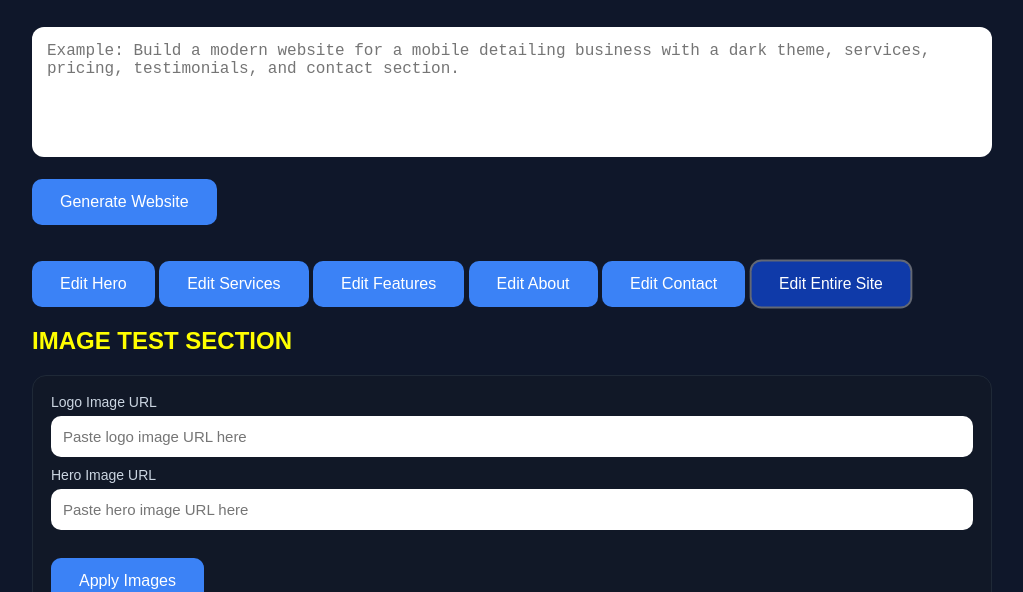
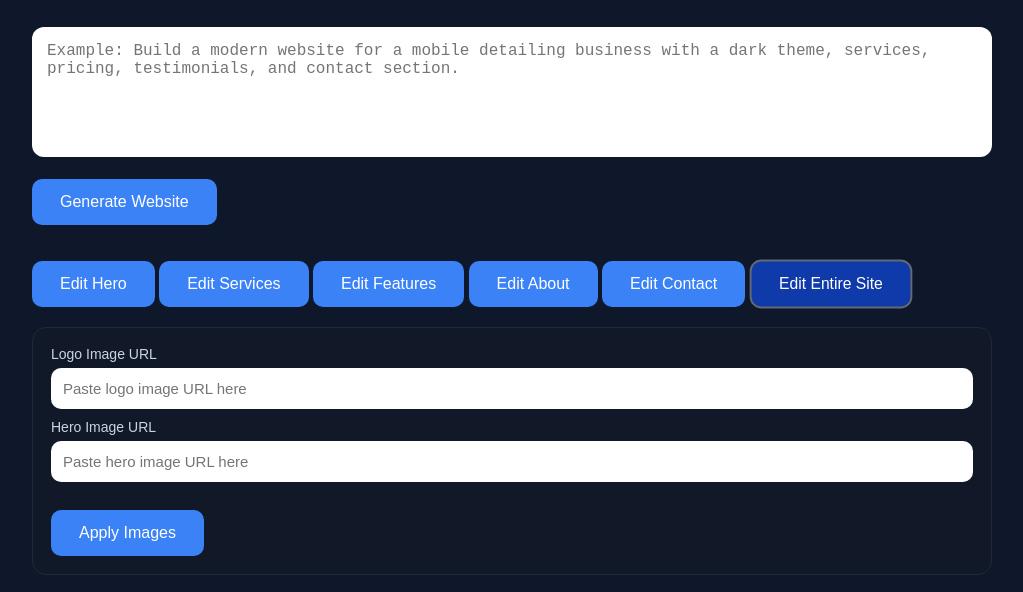
Before and after one commit to yngcoddles93/ai-site-builder-prototype, a plain HTML site: page index.html in a window 1280 px wide. Shown: the part 198-790 px from the top of the page, without its empty margins (128-1151 px from the left). Drawn offline with Linux system fonts and the light colour scheme.

Commit message:
Update index.html

```diff
--- a/index.html
+++ b/index.html
@@ -247,7 +247,7 @@
     <div style="margin-bottom:10px;">
       <button id="exportBtn" onclick="exportWebsite()" style="display:none;">Export Website</button>
     </div>
-<h2 style="color: yellow;">IMAGE TEST SECTION</h2>
+
     <div class="image-controls">
       <label for="logoUrlInput">Logo Image URL</label>
       <input id="logoUrlInput" placeholder="Paste logo image URL here" />
@@ -257,6 +257,7 @@
 
       <button onclick="applyImageChanges()">Apply Images</button>
     </div>
+
     <div class="logo-suggestion-box">
       <h3>AI Logo Suggestions</h3>
 
```
Lines whose indentation alone changed are shown as unchanged.
